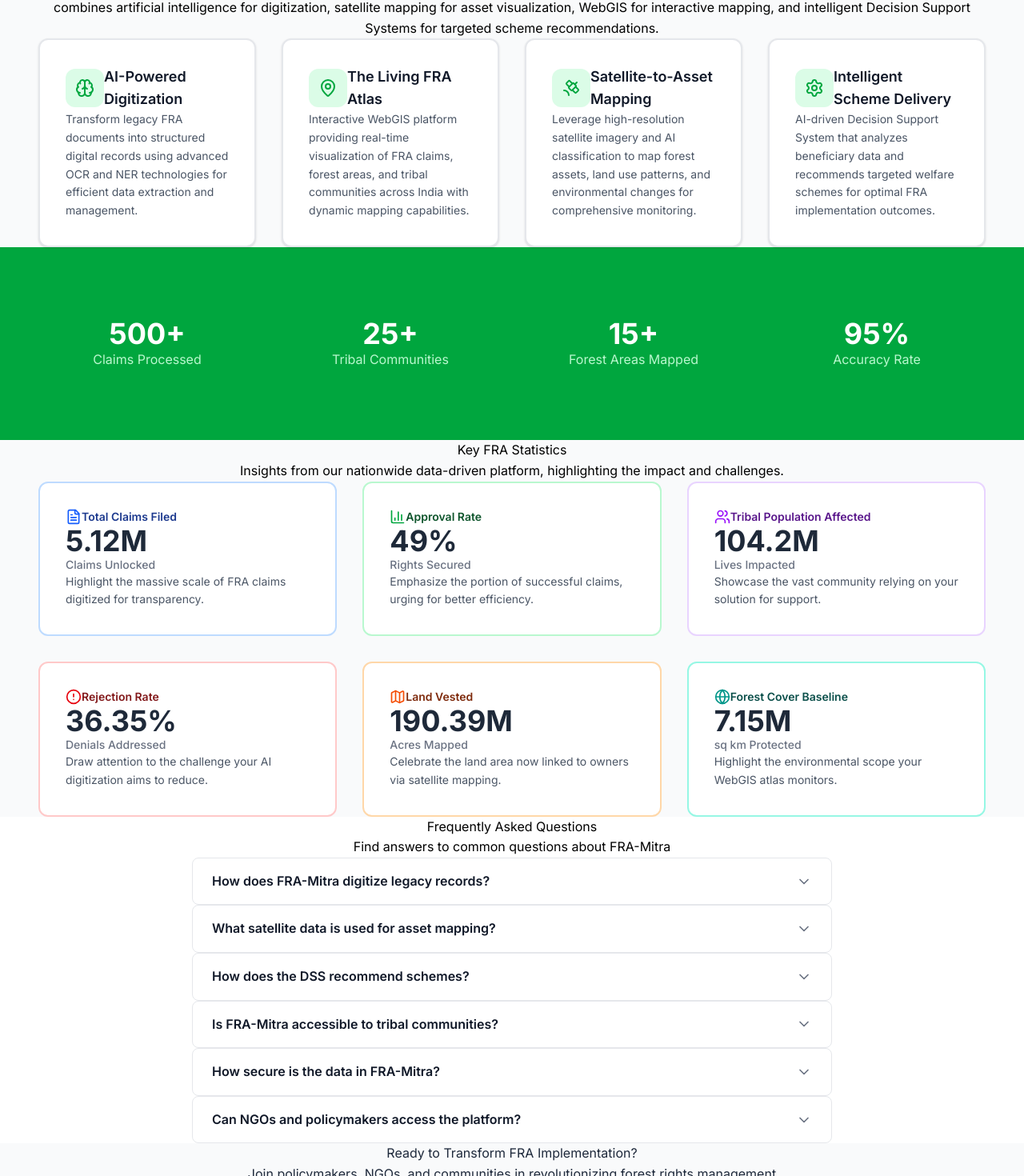
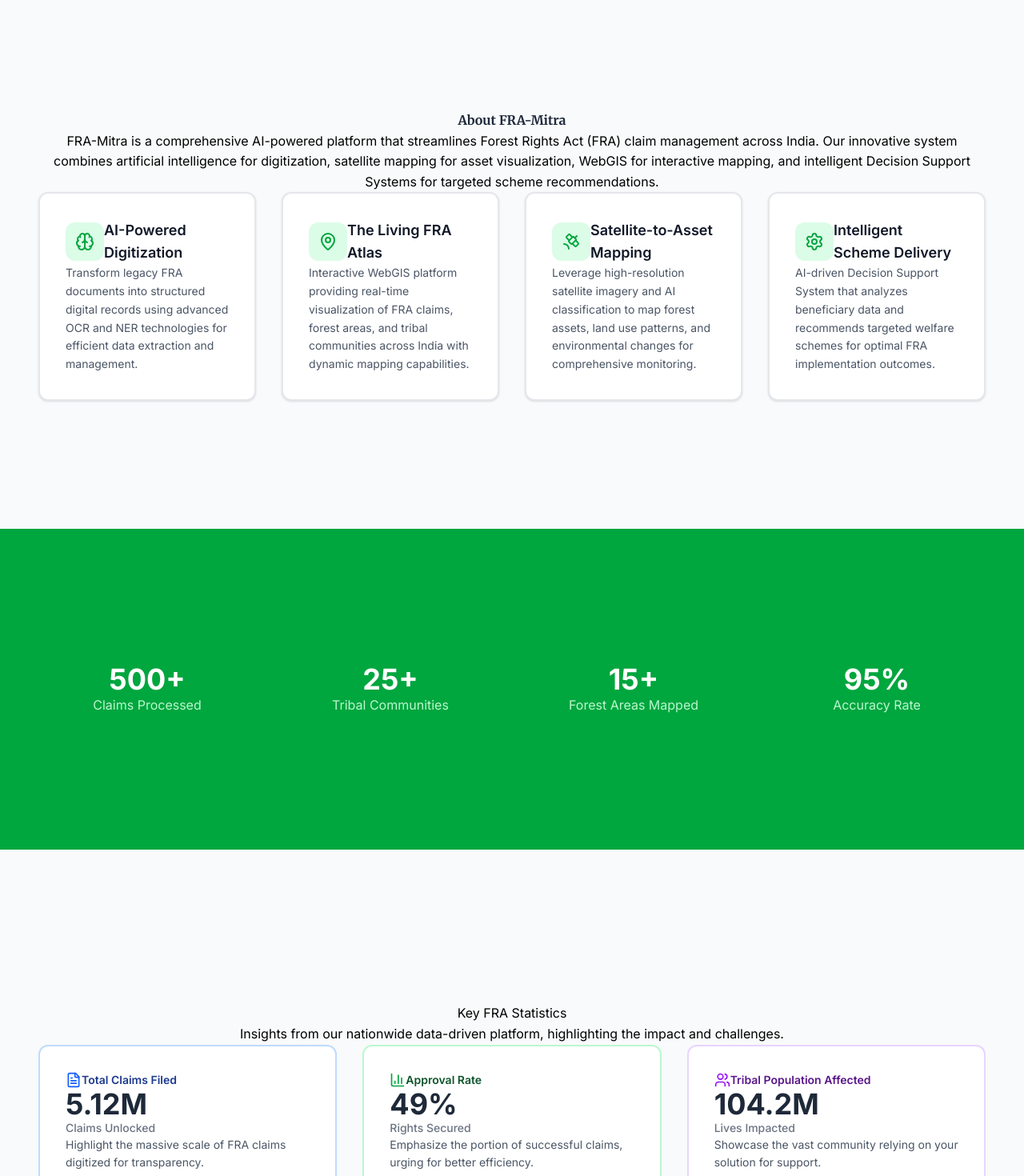
Before and after one commit to Arnavcloud0412/SIH25, a Next.js app: page / in a window 1280 px wide. Shown: the part 854-2324 px from the top of the page at 80% size. Built offline with nearby package versions, Linux system fonts and the light colour scheme.

Commit message:
no words

```diff
--- a/src/app/globals.css
+++ b/src/app/globals.css
@@ -40,7 +40,6 @@
 
 * {
   box-sizing: border-box;
-  padding: 5;
   margin: 0;
 }
 
@@ -69,7 +68,7 @@ body {
 
 /* Card styling with consistent padding */
 .card {
-  padding: 20px;
+  padding: 25px;
   border: 5px solid var(--border);
   border-radius: 8px;
   background-color: var(--card);
--- a/src/app/layout.tsx
+++ b/src/app/layout.tsx
@@ -27,7 +27,7 @@ export default function RootLayout({
         <link rel="preconnect" href="https://fonts.googleapis.com" />
         <link rel="preconnect" href="https://fonts.gstatic.com" crossOrigin="anonymous" />
       </head>
-      <body className={`${inter.className} antialiased bg-slate-50 text-slate-900`}>
+      <body className={inter.className}>
         {children}
       </body>
     </html>
--- a/src/app/page.tsx
+++ b/src/app/page.tsx
@@ -151,10 +151,15 @@ export default function LandingPage() {
   return (
     <div className="min-h-screen bg-white">
       <style jsx global>{`
-        @import url('https://fonts.googleapis.com/css2?family=Inter:wght@400;600;700&display=swap');
+        @import url('https://fonts.googleapis.com/css2?family=Inter:wght@400;600;700&family=Merriweather:wght@700;900&display=swap');
 
         body {
           font-family: 'Inter', sans-serif;
+        }
+
+        .section-title {
+          font-family: 'Merriweather', serif;
+          @apply text-5xl font-bold text-green-900;
         }
 
         .btn-primary {
@@ -172,10 +177,6 @@ export default function LandingPage() {
         .card-hover:hover {
           transform: translateY(-5px);
           box-shadow: 0 10px 20px rgba(0,0,0,0.07);
-        }
-
-        .section-padding {
-          @apply py-20;
         }
 
         h2 {
@@ -316,11 +317,11 @@ export default function LandingPage() {
       </section>
 
       {/* About Section */}
-      <section id="about" className="section-padding bg-gray-50 flex justify-center">
+      <section id="about" className="pt-48 pb-40 bg-gray-50 flex justify-center">
         <div className="w-full max-w-7xl px-6 sm:px-8 lg:px-12">
-        <div className="text-center mb-16">
-      <h2 className="text-black">About FRA-Mitra</h2>
-      <p className="subtitle text-black">
+     <div className="text-center mb-36">
+       <h2 className="section-title">About FRA-Mitra</h2>
+       <p className="subtitle text-black mt-8">
          FRA-Mitra is a comprehensive AI-powered platform that streamlines Forest Rights Act (FRA)
          claim management across India. Our innovative system combines artificial intelligence for
          digitization, satellite mapping for asset visualization, WebGIS for interactive mapping,
@@ -329,10 +330,10 @@ export default function LandingPage() {
      </div>
 
           {/* Key Features */}
-          <div id="features" className="grid grid-cols-1 md:grid-cols-2 lg:grid-cols-4 gap-8">
+          <div id="features" className="grid grid-cols-1 md:grid-cols-2 lg:grid-cols-4 gap-8 mt-16">
             {features.map((feature, index) => (
               <div key={index} className="bg-white p-8 rounded-xl shadow-sm border-2 border-gray-200 hover:shadow-lg transition-all duration-300 card-hover">
-                <div className="flex items-center mb-4">
+                <div className="flex items-center mb-10">
                   <div className="p-3 bg-green-100 rounded-xl">
                     <feature.icon className="h-6 w-6 text-green-600" />
                   </div>
@@ -346,22 +347,22 @@ export default function LandingPage() {
       </section>
 
        {/* Stats Section */}
-      <section className="py-16 bg-green-600 text-white flex justify-center">
+      <section className="py-32 bg-green-600 text-white flex justify-center">
         <div className="w-full max-w-7xl px-6 sm:px-8 lg:px-12">
           <div className="grid grid-cols-1 md:grid-cols-4 gap-8 text-center">
-            <div className="p-6">
+            <div className="p-10">
               <div className="text-4xl font-bold mb-2">500+</div>
               <div className="text-green-200">Claims Processed</div>
             </div>
-            <div className="p-6">
+            <div className="p-10">
               <div className="text-4xl font-bold mb-2">25+</div>
               <div className="text-green-200">Tribal Communities</div>
             </div>
-            <div className="p-6">
+            <div className="p-10">
               <div className="text-4xl font-bold mb-2">15+</div>
               <div className="text-green-200">Forest Areas Mapped</div>
             </div>
-            <div className="p-6">
+            <div className="p-10">
               <div className="text-4xl font-bold mb-2">95%</div>
               <div className="text-green-200">Accuracy Rate</div>
             </div>
@@ -370,9 +371,9 @@ export default function LandingPage() {
       </section>
 
       {/* Key FRA Statistics Section */}
-      <section id="statistics" className="section-padding bg-gray-50 flex justify-center">
+      <section id="statistics" className="pt-48 pb-40 bg-gray-50 flex justify-center">
         <div className="w-full max-w-7xl px-6 sm:px-8 lg:px-12">
-          <div className="text-center mb-16">
+             <div className="text-center mb-36">
              <h2 className="text-black">Key FRA Statistics</h2>
              <p className="subtitle text-black">
                 Insights from our nationwide data-driven platform, highlighting the impact and challenges.
@@ -412,9 +413,9 @@ export default function LandingPage() {
       </section>
 
       {/* FAQ Section */}
-      <section id="faq" className="section-padding bg-white flex justify-center">
+      <section id="faq" className="pt-48 pb-40 bg-white flex justify-center">
         <div className="w-full max-w-4xl px-6 sm:px-8 lg:px-12">
-        <div className="text-center mb-16">
+         <div className="text-center mb-36">
            <h2 className="text-black">Frequently Asked Questions</h2>
              <p className="subtitle text-black">
                 Find answers to common questions about FRA-Mitra
@@ -447,7 +448,7 @@ export default function LandingPage() {
       </section>
 
       {/* Call to Action */}
-      <section className="section-padding bg-gray-50 flex justify-center">
+      <section className="pt-48 pb-40 bg-gray-50 flex justify-center">
         <div className="w-full max-w-4xl text-center px-6 sm:px-8 lg:px-12">
           <h2>
             Ready to Transform FRA Implementation?
```
Lines whose indentation alone changed are shown as unchanged.
